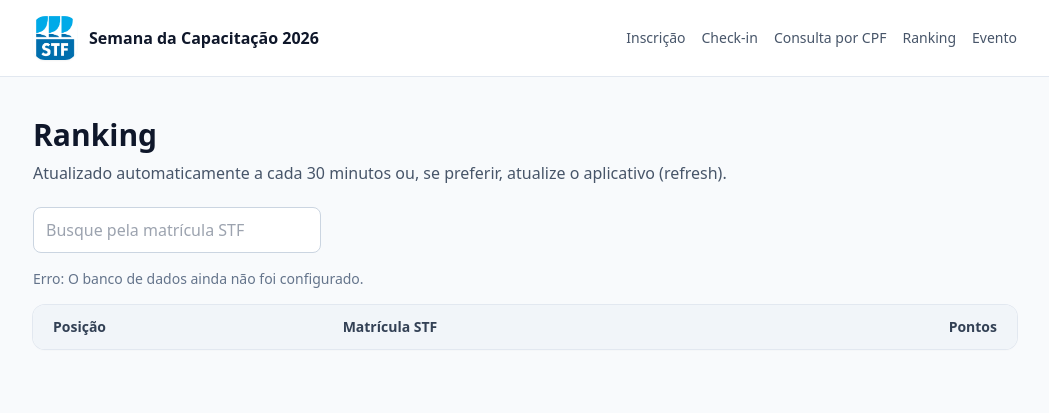
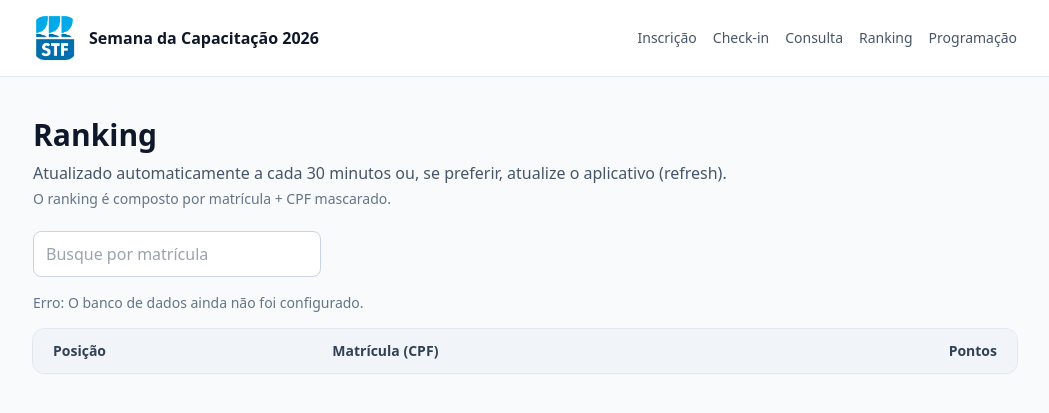
Before and after one commit to euleralencar/app_semana_capacitacao, a Flask app: page /ranking in a window 1280 px wide. Shown: the top 413 px of the page, without its empty margins (115-1164 px from the left). Run offline with Flask 3, Linux system fonts and the light colour scheme; lists and menus that the app fills with data are empty; some libraries are stand-ins or nearby versions.

Commit message:
Ajustes em check-in, ranking e nomenclaturas

```diff
--- a/app.py
+++ b/app.py
@@ -1,5 +1,6 @@
 import logging
 import os
+import re
 from datetime import timedelta
 from pathlib import Path
 
@@ -118,7 +119,7 @@
 
     @app.route("/checkin", methods=["GET", "POST"])
     def checkin():
-        form_data = {"matricula": "", "codigo_palestra": ""}
+        form_data = {"cpf": "", "codigo_palestra": ""}
         if request.method == "GET":
             return render_template("checkin.html", form_data=form_data)
 
@@ -127,10 +128,17 @@
             attendance = validate_checkin(form_data)
             db = database()
             participant_exists = db.fetch_one(
-                "SELECT 1 FROM participantes WHERE matricula = %(matricula)s", attendance
+                """
+                SELECT matricula, nome, cpf
+                FROM participantes
+                WHERE LPAD(REGEXP_REPLACE(cpf::text, '\\D', '', 'g'), 11, '0') = %(cpf)s
+                ORDER BY data_cadastro DESC, matricula DESC
+                LIMIT 1
+                """,
+                attendance,
             )
             if not participant_exists:
-                raise ValidationError("Matrícula STF não encontrada. Faça a inscrição antes do check-in.")
+                raise ValidationError("CPF não encontrado. Faça a inscrição antes do check-in.")
 
             session_exists = db.fetch_one(
                 "SELECT 1 FROM palestras WHERE codigo_palestra = %(codigo_palestra)s", attendance
@@ -138,28 +146,28 @@
             if not session_exists:
                 raise ValidationError("Código de palestra inválido.")
 
+            attendance["matricula"] = participant_exists["matricula"]
+
             # Inserção defensiva para concorrência: se duas requisições chegarem ao mesmo tempo
             # para o mesmo participante e palestra, a restrição UNIQUE do banco evita duplicidade.
-            db.execute(
+            inserted = db.fetch_one(
                 """
                 INSERT INTO registros_presenca (matricula, codigo_palestra)
                 VALUES (%(matricula)s, %(codigo_palestra)s)
                 ON CONFLICT (matricula, codigo_palestra) DO NOTHING
+                RETURNING id
                 """,
                 attendance,
             )
-        except ValidationError as error:
-            logger.warning(f"Validation error in check-in: {str(error)}")
-            return render_template("checkin.html", form_data=form_data, error=str(error)), 400
-        except IntegrityError as error:
-            if error.diag.constraint_name == "registros_presenca_matricula_codigo_palestra_key":
-                logger.warning(f"Duplicate check-in attempt: {form_data.get('matricula')} - {form_data.get('codigo_palestra')}")
+            if not inserted:
                 return render_template(
                     "checkin.html",
                     form_data=form_data,
                     error="Este check-in já foi registrado para esta palestra.",
                 ), 409
-            raise
+        except ValidationError as error:
+            logger.warning(f"Validation error in check-in: {str(error)}")
+            return render_template("checkin.html", form_data=form_data, error=str(error)), 400
         except DatabaseConfigurationError:
             logger.error("Database not configured in check-in")
             return render_template(
@@ -173,7 +181,7 @@
                 error=f"Erro interno do servidor: {error}",
             ), 500
 
-        return render_template("checkin.html", form_data={}, success="Check-in registrado com sucesso!")
+        return render_template("checkin.html", form_data={"cpf": "", "codigo_palestra": ""}, success="Check-in registrado com sucesso!")
 
     @app.route("/consulta-cursos", methods=["GET", "POST"])
     def consulta_cursos():
@@ -245,35 +253,48 @@
 
     @app.get("/api/ranking")
     def ranking_api():
-        matricula = request.args.get("matricula", "").strip()
+        search_term = request.args.get("matricula", "").strip()
         try:
-            if matricula:
-                matricula = normalize_ranking_search(matricula)
+            if search_term:
+                search_term = normalize_ranking_search(search_term)
             rows = database().fetch_all(
                 """
                 WITH pontuacao AS (
                     SELECT
                         rp.matricula,
+                        LPAD(REGEXP_REPLACE(pa.cpf::text, '\\D', '', 'g'), 11, '0') AS cpf,
                         SUM(p.pontos)::integer AS pontos,
                         MIN(rp.timestamp) AS primeiro_checkin
                     FROM registros_presenca rp
+                    JOIN participantes pa ON pa.matricula = rp.matricula
                     JOIN palestras p ON p.codigo_palestra = rp.codigo_palestra
-                    GROUP BY rp.matricula
+                    GROUP BY rp.matricula, pa.cpf
                 ), ranking AS (
                     SELECT
                         ROW_NUMBER() OVER (
                             ORDER BY pontos DESC, primeiro_checkin ASC, matricula ASC
                         ) AS posicao,
                         matricula,
+                        cpf,
+                        CONCAT(
+                            SUBSTRING(cpf, 1, 3),
+                            '.***.***-',
+                            SUBSTRING(cpf, 10, 2)
+                        ) AS cpf_mascarado,
                         pontos
                     FROM pontuacao
                 )
-                SELECT posicao, matricula, pontos
+                SELECT posicao, matricula, cpf_mascarado, pontos
                 FROM ranking
-                WHERE (%(matricula)s = '' OR matricula = %(matricula)s)
+                WHERE (
+                    %(search_term)s = ''
+                    OR matricula ILIKE CONCAT('%%', %(search_term)s, '%%')
+                )
                 ORDER BY posicao
                 """,
-                {"matricula": matricula},
+                {
+                    "search_term": search_term,
+                },
             )
         except ValidationError as error:
             logger.warning(f"Validation error in ranking API: {str(error)}")
--- a/static/js/ranking.js
+++ b/static/js/ranking.js
@@ -39,10 +39,10 @@
       row.innerHTML = '<td class="px-5 py-5 text-slate-500" colspan="3">Nenhum participante encontrado.</td>';
       rankingBody.append(row);
     } else {
-      payload.ranking.forEach(({ posicao, matricula: itemMatricula, pontos }) => {
+      payload.ranking.forEach(({ posicao, matricula: itemMatricula, cpf_mascarado: cpfMascarado, pontos }) => {
         const row = document.createElement('tr');
         row.className = 'border-t border-slate-100';
-        [posicao, itemMatricula, pontos].forEach((value, index) => {
+        [posicao, `${itemMatricula} (${cpfMascarado})`, pontos].forEach((value, index) => {
           const cell = document.createElement('td');
           cell.className = `px-5 py-4${index === 2 ? ' text-right font-semibold' : ''}`;
           cell.textContent = value;
--- a/templates/base.html
+++ b/templates/base.html
@@ -18,9 +18,9 @@
         <div class="flex gap-4 text-sm font-medium text-slate-600">
           <a class="hover:text-indigo-700" href="{{ url_for('inscricao') }}">Inscrição</a>
           <a class="hover:text-indigo-700" href="{{ url_for('checkin') }}">Check-in</a>
-          <a class="hover:text-indigo-700" href="{{ url_for('consulta_cursos') }}">Consulta por CPF</a>
+          <a class="hover:text-indigo-700" href="{{ url_for('consulta_cursos') }}">Consulta</a>
           <a class="hover:text-indigo-700" href="{{ url_for('ranking') }}">Ranking</a>
-          <a class="hover:text-indigo-700" href="https://stfjusbr.sharepoint.com/sites/PDPE/SitePages/Semana-de-capacitação.aspx" target="_blank" rel="noopener noreferrer">Evento</a>
+          <a class="hover:text-indigo-700" href="https://stfjusbr.sharepoint.com/sites/PDPE/SitePages/Semana-de-capacitação.aspx" target="_blank" rel="noopener noreferrer">Programação</a>
         </div>
       </nav>
     </header>
--- a/templates/inscricao.html
+++ b/templates/inscricao.html
@@ -30,7 +30,7 @@
         placeholder="Digite seu nome completo">
     </label>
     <label class="block">
-      <span class="text-sm font-medium text-slate-700">Matrícula STF</span>
+      <span class="text-sm font-medium text-slate-700">Matrícula/Controle</span>
       <input
         type="text"
         name="matricula"
--- a/templates/ranking.html
+++ b/templates/ranking.html
@@ -3,12 +3,12 @@
 {% block content %}
 <section>
   <div class="flex flex-wrap items-end justify-between gap-4">
-    <div><h1 class="text-3xl font-bold">Ranking</h1><p class="mt-2 text-slate-600">Atualizado automaticamente a cada 30 minutos ou, se preferir, atualize o aplicativo (refresh).</p></div>
-    <label class="w-full sm:w-72"><span class="sr-only">Buscar por matrícula</span><input id="ranking-search" class="field" maxlength="30" placeholder="Busque pela matrícula STF"></label>
+    <div><h1 class="text-3xl font-bold">Ranking</h1><p class="mt-2 text-slate-600">Atualizado automaticamente a cada 30 minutos ou, se preferir, atualize o aplicativo (refresh).</p><p class="mt-1 text-sm text-slate-500">O ranking é composto por matrícula + CPF mascarado.</p></div>
+    <label class="w-full sm:w-72"><span class="sr-only">Buscar por matrícula</span><input id="ranking-search" class="field" maxlength="30" placeholder="Busque por matrícula"></label>
   </div>
   <p id="ranking-status" class="mt-4 text-sm text-slate-500" aria-live="polite">Carregando ranking…</p>
   <div class="mt-4 overflow-hidden rounded-xl bg-white shadow-sm ring-1 ring-slate-200">
-    <table class="w-full text-left"><thead class="bg-slate-100 text-sm text-slate-700"><tr><th class="px-5 py-3">Posição</th><th class="px-5 py-3">Matrícula STF</th><th class="px-5 py-3 text-right">Pontos</th></tr></thead><tbody id="ranking-body"></tbody></table>
+    <table class="w-full text-left"><thead class="bg-slate-100 text-sm text-slate-700"><tr><th class="px-5 py-3">Posição</th><th class="px-5 py-3">Matrícula (CPF)</th><th class="px-5 py-3 text-right">Pontos</th></tr></thead><tbody id="ranking-body"></tbody></table>
   </div>
 </section>
 <script src="{{ url_for('static', filename='js/ranking.js') }}" defer></script>
--- a/validators.py
+++ b/validators.py
@@ -101,6 +101,6 @@
     if not re.fullmatch(r"[A-Z0-9-]{3,30}", codigo_palestra):
         raise ValidationError("Informe um código de palestra válido.")
     return {
-        "matricula": normalize_matricula(data.get("matricula", "")),
+        "cpf": normalize_cpf(data.get("cpf", "")),
         "codigo_palestra": codigo_palestra,
     }
```
Also changed, not shown: templates/checkin.html (+4 -4 lines).
